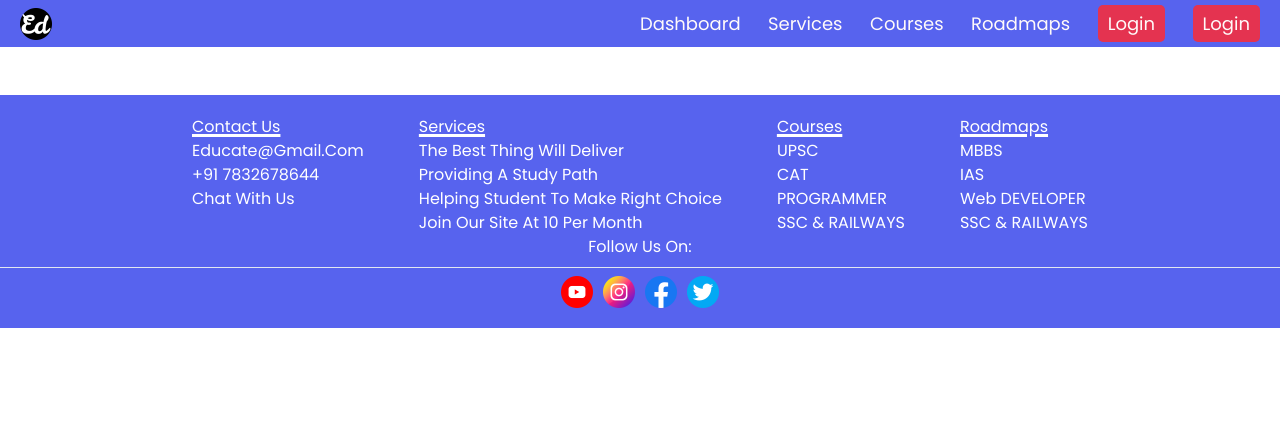
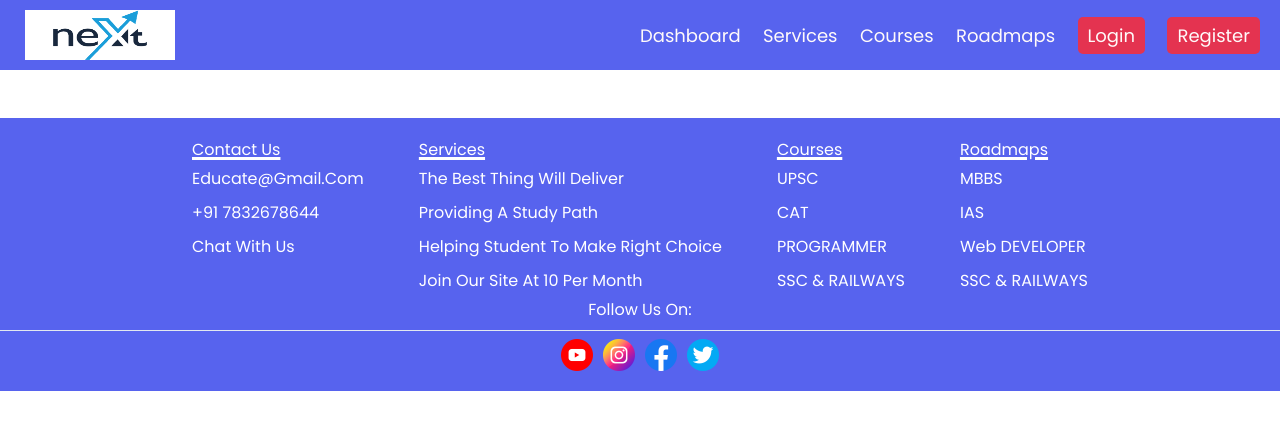
Before and after one commit to vaibhavfirke/unique-titans, a Next.js app in the folder Frontend/: page / in a window 1280 px wide. Shown: the top 430 px of the page. Built offline with nearby package versions, Linux system fonts and the light colour scheme.

Commit message:
logo changed

```diff
--- a/Frontend/src/Components/Navbar.jsx
+++ b/Frontend/src/Components/Navbar.jsx
@@ -15,7 +15,7 @@ const Navbar = () => {
   return (
     <div className={styles.navbar}>
         <div className={styles.logo}>
-            <img src="favicon-32x32.png" alt="logo" />
+            <img src="NeXT-Logo-Background-PNG-Image.png" alt="logo" />
         </div>
         <ul className={styles.list}>
             <li>
@@ -40,7 +40,7 @@ const Navbar = () => {
                 localStorage.clear()
             }:()=>{
                 router.push("/register")
-            }}>{(login)?"Logout":"Login"}</a>
+            }}>{(login)?"Logout":"Register"}</a>
             </li>
         </ul>
     </div>
--- a/Frontend/src/styles/Footer.module.css
+++ b/Frontend/src/styles/Footer.module.css
@@ -16,6 +16,8 @@
     list-style:none;
     text-transform: capitalize;
     font-size: 16px;
+    padding-top: 5px;
+    padding-bottom: 5px;
 }
 .footer_bottom{
     width: 100%;
--- a/Frontend/src/styles/Navbar.module.css
+++ b/Frontend/src/styles/Navbar.module.css
@@ -8,6 +8,12 @@
 }
 .logo{
     width: 20%;
+}
+.logo>img{
+    width: 150px;
+    height: 50px;
+    background-color: #ffffff;
+    margin: 5px;
 }
 .list{
     width: 50%;
```
Also changed, not shown: Frontend/public/NeXT-Logo-Background-PNG-Image.png (added).
